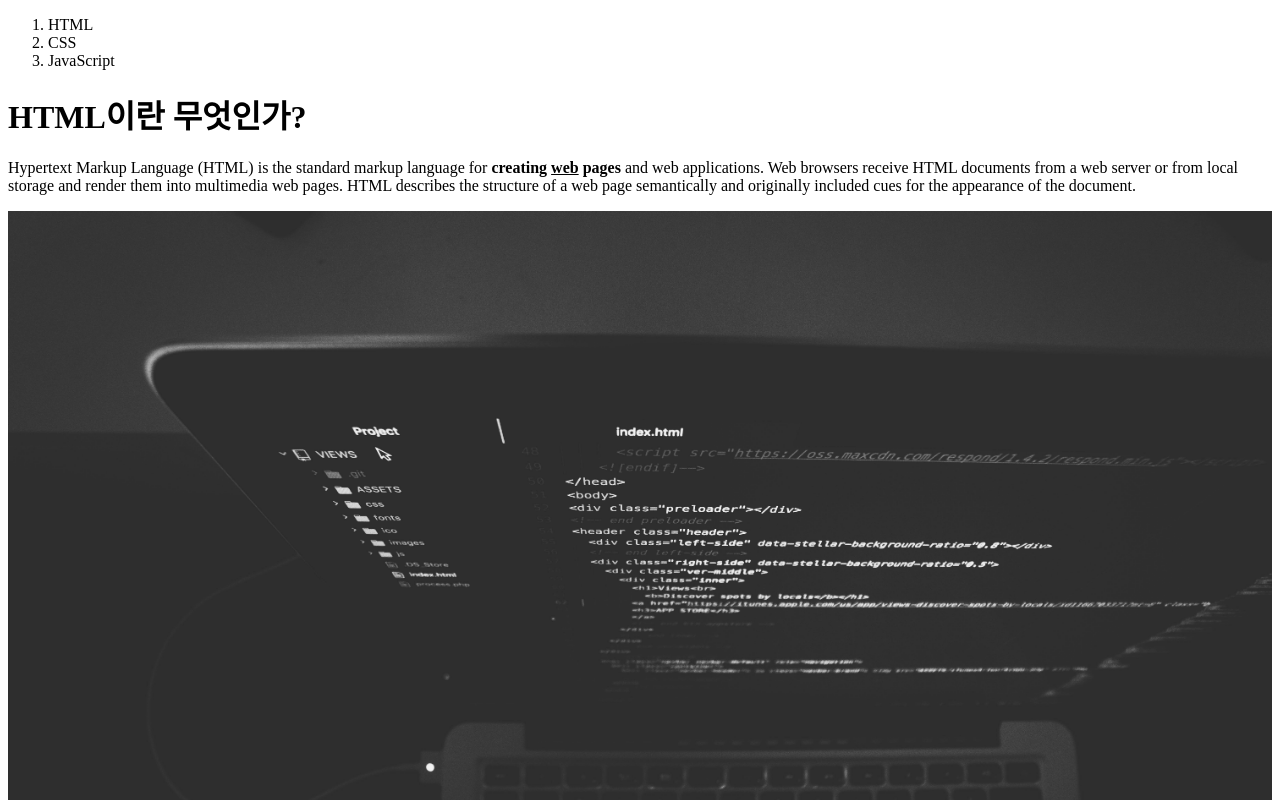
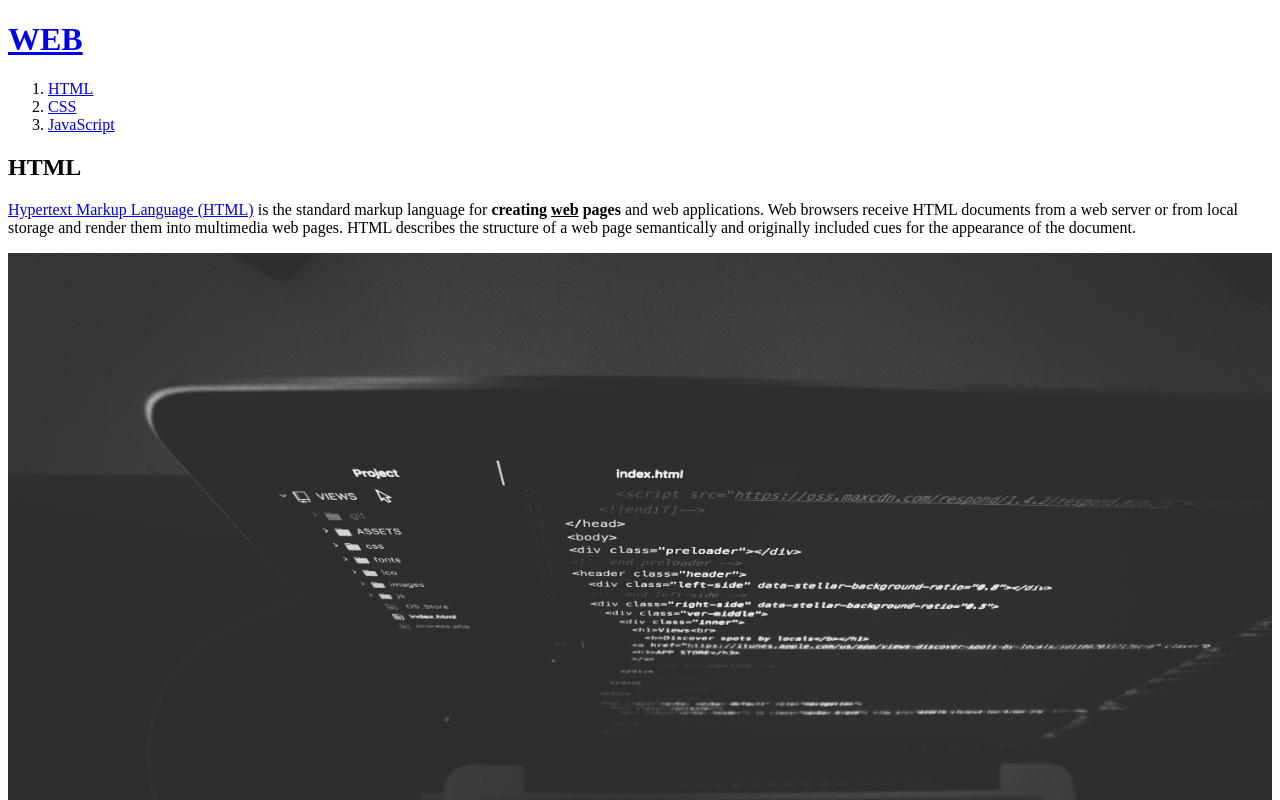
Before and after one commit to soomkim00/web-practice-2023, a plain HTML site: page 1.html in a window 1280 px wide. Shown: the top 800 px of the page. Drawn offline with Linux system fonts and the light colour scheme.

Commit message:
23.05.31
web1-16까지

```diff
--- a/1.html
+++ b/1.html
@@ -1,18 +1,19 @@
 <!doctype html>
 <html>
 <head>
-<title>WEB1 - html</title>
-<meta charset="utf-8">
+    <title>WEB1 - HTML</title>
+    <meta charset="utf-8">
 </head>
 <body>
-<ol>
-    <li>HTML</li>
-    <li>CSS</li>
-    <li>JavaScript</li>
-</ol>
-<h1>HTML이란 무엇인가?</h1>
-<p>Hypertext Markup Language (HTML) is the standard markup language for <strong> creating <u>web</u> pages </strong> and web applications. Web browsers receive HTML documents from a web server or from local storage and render them into multimedia web pages. HTML describes the structure of a web page semantically and originally included cues for the appearance of the document.</p>
-<img src="coding.jpg" width="100%">
-<p style="margin-top:45px;">HTML elements are the building blocks of HTML pages. With HTML constructs, images and other objects, such as interactive forms, may be embedded into the rendered page. It provides a means to create structured documents by denoting structural semantics for text such as headings, paragraphs, lists, links, quotes and other items. HTML elements are delineated by tags, written using angle brackets.</p>
+    <h1><a href="index.html">WEB</a></h1>
+    <ol>
+        <li><a href="1.html">HTML</a></li>
+        <li><a href="2.html">CSS</a></li>
+        <li><a href="3.html">JavaScript</a></li>
+    </ol>
+    <h2>HTML</h2>
+    <p><a href="https://www.w3.org/TR/2011/WD-html5-20110405/" target="_blank" title="html5 specification">Hypertext Markup Language (HTML)</a> is the standard markup language for <strong> creating <u>web</u> pages </strong> and web applications. Web browsers receive HTML documents from a web server or from local storage and render them into multimedia web pages. HTML describes the structure of a web page semantically and originally included cues for the appearance of the document.</p>
+    <img src="coding.jpg" width="100%">
+    <p style="margin-top:45px;">HTML elements are the building blocks of HTML pages. With HTML constructs, images and other objects, such as interactive forms, may be embedded into the rendered page. It provides a means to create structured documents by denoting structural semantics for text such as headings, paragraphs, lists, links, quotes and other items. HTML elements are delineated by tags, written using angle brackets.</p>
 </body>
 </html>
```
Also changed, not shown: 2.html (added, +20 -0 lines), 3.html (added, +19 -0 lines), index.html (added, +20 -0 lines).
